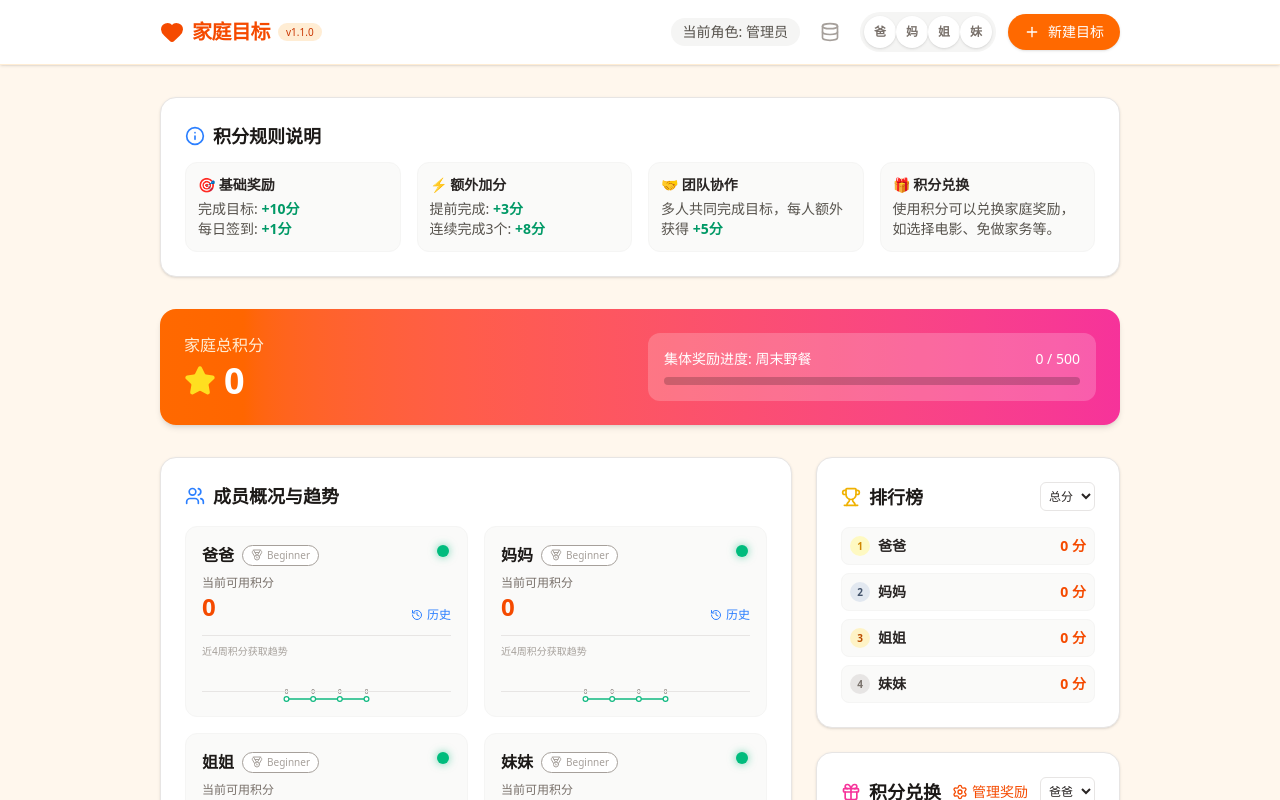
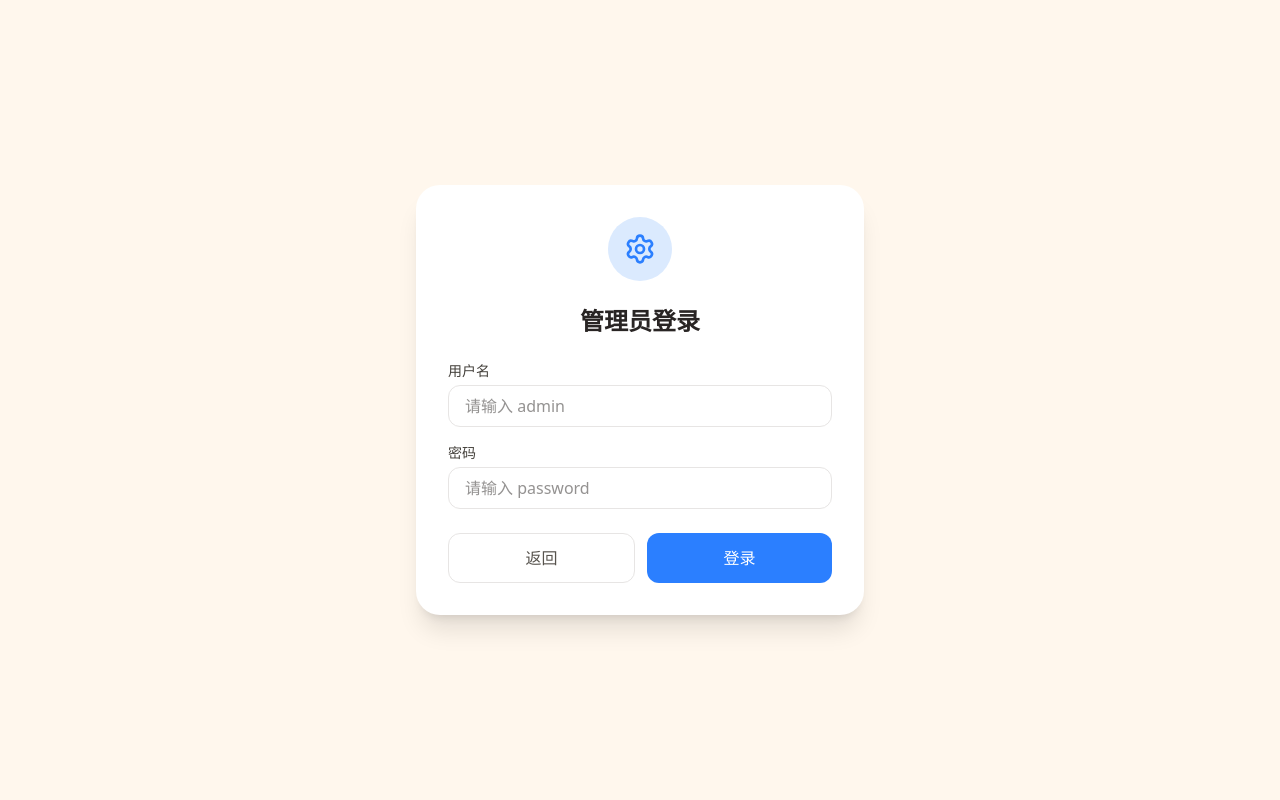
Before and after one commit to hanidavid122-git/QQ-FamilyGoal, a React (Vite) app: page / in a window 1280 px wide. Both pictures are taken after a click on the button "管理员 (可管理所有项目)". Shown: the top 800 px of the page. Built offline with nearby package versions, Linux system fonts and the light colour scheme.

Commit message:
feat: Implement admin login functionality
Adds a dedicated admin login form and logic to authenticate the '管理员' user. This includes state management for admin credentials and error messages, as well as a logout handler.

```diff
--- a/src/App.tsx
+++ b/src/App.tsx
@@ -156,6 +156,10 @@ export default function App() {
   const [currentUser, setCurrentUser] = useState<string | null>(() => {
     return localStorage.getItem(CURRENT_USER_KEY);
   });
+  const [showAdminLogin, setShowAdminLogin] = useState(false);
+  const [adminUsername, setAdminUsername] = useState('');
+  const [adminPassword, setAdminPassword] = useState('');
+  const [adminError, setAdminError] = useState('');
   const [goals, setGoals] = useState<Goal[]>(() => {
     try { return JSON.parse(localStorage.getItem(STORAGE_KEY) || '[]'); } catch { return []; }
   });
@@ -461,7 +465,80 @@ export default function App() {
 
   const isAdmin = currentUser === '管理员';
 
+  const handleAdminLogin = (e: React.FormEvent) => {
+    e.preventDefault();
+    if (adminUsername === 'admin' && adminPassword === 'password') {
+      setCurrentUser('管理员');
+      setShowAdminLogin(false);
+      setAdminUsername('');
+      setAdminPassword('');
+      setAdminError('');
+    } else {
+      setAdminError('用户名或密码错误');
+    }
+  };
+
+  const handleLogout = () => {
+    setCurrentUser(null);
+    localStorage.removeItem(CURRENT_USER_KEY);
+  };
+
   if (!currentUser) {
+    if (showAdminLogin) {
+      return (
+        <div className="min-h-screen bg-orange-50 flex items-center justify-center p-4 font-sans text-stone-800">
+          <motion.div
+            initial={{ opacity: 0, y: 20 }}
+            animate={{ opacity: 1, y: 0 }}
+            className="bg-white p-8 rounded-3xl shadow-xl max-w-md w-full"
+          >
+            <div className="w-16 h-16 bg-blue-100 rounded-full flex items-center justify-center mx-auto mb-6">
+              <Settings className="w-8 h-8 text-blue-500" />
+            </div>
+            <h1 className="text-2xl font-bold mb-6 text-center">管理员登录</h1>
+            <form onSubmit={handleAdminLogin} className="space-y-4">
+              <div>
+                <label className="block text-sm font-medium text-stone-700 mb-1">用户名</label>
+                <input
+                  type="text"
+                  value={adminUsername}
+                  onChange={e => setAdminUsername(e.target.value)}
+                  className="w-full px-4 py-2 rounded-xl border border-stone-200 focus:ring-2 focus:ring-blue-500 focus:border-blue-500 outline-none transition-all"
+                  placeholder="请输入 admin"
+                />
+              </div>
+              <div>
+                <label className="block text-sm font-medium text-stone-700 mb-1">密码</label>
+                <input
+                  type="password"
+                  value={adminPassword}
+                  onChange={e => setAdminPassword(e.target.value)}
+                  className="w-full px-4 py-2 rounded-xl border border-stone-200 focus:ring-2 focus:ring-blue-500 focus:border-blue-500 outline-none transition-all"
+                  placeholder="请输入 password"
+                />
+              </div>
+              {adminError && <p className="text-red-500 text-sm text-center">{adminError}</p>}
+              <div className="pt-2 flex gap-3">
+                <button
+                  type="button"
+                  onClick={() => { setShowAdminLogin(false); setAdminError(''); }}
+                  className="flex-1 py-3 px-4 rounded-xl border border-stone-200 hover:bg-stone-50 transition-all font-medium text-stone-600 cursor-pointer"
+                >
+                  返回
+                </button>
+                <button
+                  type="submit"
+                  className="flex-1 py-3 px-4 rounded-xl bg-blue-500 hover:bg-blue-600 text-white transition-all font-medium cursor-pointer"
+                >
+                  登录
+                </button>
+              </div>
+            </form>
+          </motion.div>
+        </div>
+      );
+    }
+
     return (
       <div className="min-h-screen bg-orange-50 flex items-center justify-center p-4 font-sans text-stone-800">
         <motion.div
@@ -487,7 +564,7 @@ export default function App() {
             ))}
           </div>
           <button
-            onClick={() => setCurrentUser('管理员')}
+            onClick={() => setShowAdminLogin(true)}
             className="w-full py-4 px-4 rounded-2xl border-2 border-stone-100 hover:border-blue-500 hover:bg-blue-50 transition-all font-medium text-lg text-stone-600 hover:text-blue-600 cursor-pointer flex items-center justify-center gap-2"
           >
             <Settings className="w-5 h-5" />
@@ -513,6 +590,12 @@ export default function App() {
             <span className="text-sm font-medium text-stone-600 bg-stone-100 px-3 py-1 rounded-full hidden sm:inline-block">
               当前角色: {currentUser}
             </span>
+            <button
+              onClick={handleLogout}
+              className="text-xs font-medium text-stone-500 hover:text-red-500 underline cursor-pointer"
+            >
+              退出
+            </button>
             {isAdmin && (
               <button
                 onClick={() => setIsDataModalOpen(true)}
@@ -538,7 +621,6 @@ export default function App() {
                 );
               })}
             </div>
-            {isAdmin && (
             <button
               onClick={() => { setEditingGoal(null); setIsModalOpen(true); }}
               className="bg-orange-500 hover:bg-orange-600 text-white px-4 py-2 rounded-full font-medium text-sm transition-colors flex items-center gap-2 shadow-sm cursor-pointer"
@@ -546,7 +628,6 @@ export default function App() {
               <Plus className="w-4 h-4" />
               <span className="hidden sm:inline">新建目标</span>
             </button>
-            )}
           </div>
         </div>
       </header>
@@ -614,6 +695,8 @@ export default function App() {
                         <div className="min-w-0">
                           <p className="text-sm font-bold text-stone-900 truncate">{goal.name}</p>
                           <p className="text-xs text-stone-500 flex gap-2">
+                            <span>发起人: {goal.creator || '管理员'}</span>
+                            <span className="hidden sm:inline">•</span>
                             <span>责任人: {(goal.assignees || [goal.assignee]).join(', ')}</span>
                             <span className="hidden sm:inline">•</span>
                             <span className="hidden sm:inline">优先级: {goal.priority}</span>
@@ -821,6 +904,7 @@ export default function App() {
         {isModalOpen && (
           <GoalModal
             goal={editingGoal}
+            currentUser={currentUser}
             onClose={() => setIsModalOpen(false)}
             onSave={handleSaveGoal}
           />
@@ -1035,8 +1119,8 @@ function GoalCard({ goal, currentUser, onAddProgress, onConfirm, onEdit, onDelet
   const confirmedCount = ROLES.filter(r => confirmations[r]).length;
 
   const isAdmin = currentUser === '管理员';
-  const canEdit = isAdmin;
-  const canAddProgress = isAdmin || assignees.includes(currentUser);
+  const canEdit = isAdmin || goal.creator === currentUser;
+  const canAddProgress = isAdmin || assignees.includes(currentUser) || goal.creator === currentUser;
 
   return (
     <motion.div
@@ -1084,7 +1168,7 @@ function GoalCard({ goal, currentUser, onAddProgress, onConfirm, onEdit, onDelet
         <div className="space-y-3 mb-6">
           <div className="flex items-center gap-2 text-sm text-stone-600">
             <Users className="w-4 h-4 text-stone-400 shrink-0" />
-            <span>责任人: {assignees.join(', ')}</span>
+            <span>发起人: {goal.creator || '管理员'} | 责任人: {assignees.join(', ')}</span>
           </div>
           {isPendingConfirmation && (
             <div className="flex flex-col gap-2 text-sm text-stone-600">
@@ -1173,7 +1257,7 @@ function GoalCard({ goal, currentUser, onAddProgress, onConfirm, onEdit, onDelet
   );
 }
 
-function GoalModal({ goal, onClose, onSave }: { goal: Goal | null, onClose: () => void, onSave: (g: Omit<Goal, 'id'>) => void }) {
+function GoalModal({ goal, currentUser, onClose, onSave }: { goal: Goal | null, currentUser: string, onClose: () => void, onSave: (g: Omit<Goal, 'id'>) => void }) {
   const [name, setName] = useState(goal?.name || '');
   const [description, setDescription] = useState(goal?.description || '');
 
@@ -1185,8 +1269,8 @@ function GoalModal({ goal, onClose, onSave }: { goal: Goal | null, onClose: () =
   const [startDate, setStartDate] = useState(goal?.startDate || todayStr);
   const [endDate, setEndDate] = useState(goal?.endDate || nextMonthStr);
   const [progress, setProgress] = useState(goal?.progress || 0);
-  const [creator, setCreator] = useState(goal?.creator || '爸爸');
-  const [assignees, setAssignees] = useState<string[]>(goal?.assignees || (goal?.assignee ? [goal.assignee] : ['爸爸']));
+  const [creator, setCreator] = useState(goal?.creator || currentUser);
+  const [assignees, setAssignees] = useState<string[]>(goal?.assignees || (goal?.assignee ? [goal.assignee] : [currentUser === '管理员' ? '爸爸' : currentUser]));
   const [signature, setSignature] = useState(goal?.signature || '');
   const [priority, setPriority] = useState<Priority>(goal?.priority || '中');
 
```
Lines whose indentation alone changed are shown as unchanged.
